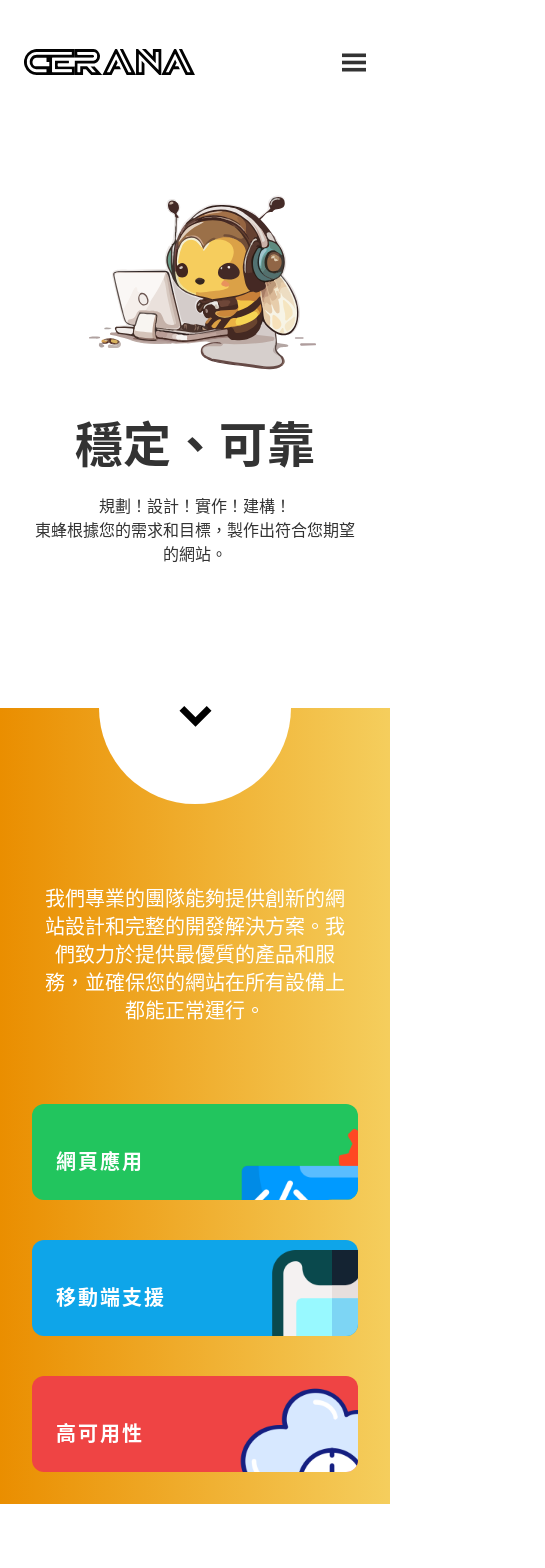
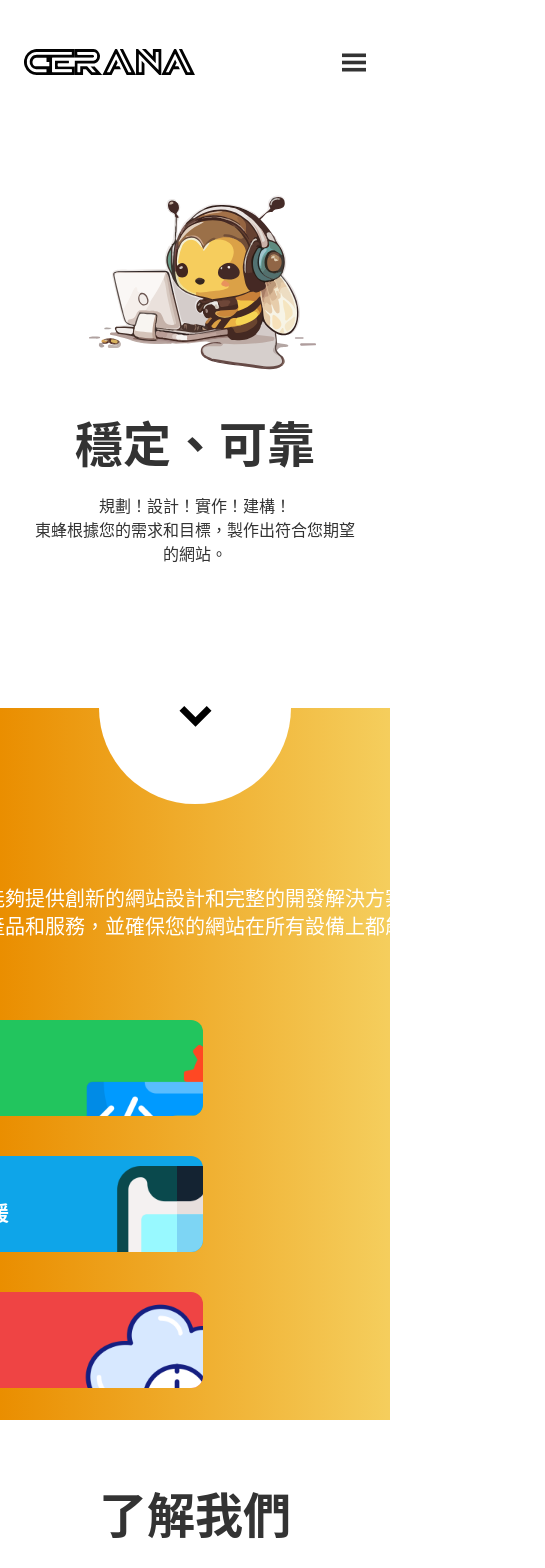
Before and after one commit to CeranaStudio/official-website, a Nuxt app: page / in a window 390 px wide. Shown: the top 1568 px of the page, 545 px wide, since content can reach past the window. Built offline with nearby package versions, Linux system fonts and the light colour scheme.

Commit message:
chore: add margin to /home About.vue

```diff
--- a/components/home/About.vue
+++ b/components/home/About.vue
@@ -2,6 +2,7 @@
   <div
     class="m-auto -ml-6 mt-16 flex w-screen flex-wrap items-center justify-center bg-gradient-to-r from-[#ea8e00] to-[#f5ce5d] lg:-ml-28"
   >
+    <div class="max-w-[1200px]">
       <div class="relative flex w-full">
         <div class="mx-auto h-24 w-48 rounded-b-full bg-white">
           <svg
@@ -19,13 +20,22 @@
           </svg>
         </div>
       </div>
-    <h1 class="m-10 w-[700px] py-10 text-center text-xl text-white">
+      <h1 class="my-10 mx-auto w-[700px] py-10 text-center text-xl text-white">
         我們專業的團隊能夠提供創新的網站設計和完整的開發解決方案。我們致力於提供最優質的產品和服務，並確保您的網站在所有設備上都能正常運行。
       </h1>
-    <div class="grid w-screen grid-cols-1 gap-10 p-8 pt-0 sm:p-20 sm:pt-0 md:grid-cols-3 max-w-[1200px]">
-      <UiImageCard class="bg-green-500" src="/img/home/app-development.png"><template #title>網頁應用</template></UiImageCard>
-      <UiImageCard class="bg-sky-500" src="/img/home/smartphone.png"><template #title>移動端支援</template></UiImageCard>
-      <UiImageCard class="bg-red-500" src="/img/home/high-avalibility.png"><template #title>高可用性</template></UiImageCard>
+      <div
+        class="grid w-screen max-w-[1200px] grid-cols-1 gap-10 p-8 pt-0 sm:p-20 sm:pt-0 md:grid-cols-3"
+      >
+        <UiImageCard class="bg-green-500" src="/img/home/app-development.png"
+          ><template #title>網頁應用</template></UiImageCard
+        >
+        <UiImageCard class="bg-sky-500" src="/img/home/smartphone.png"
+          ><template #title>移動端支援</template></UiImageCard
+        >
+        <UiImageCard class="bg-red-500" src="/img/home/high-avalibility.png"
+          ><template #title>高可用性</template></UiImageCard
+        >
+      </div>
     </div>
   </div>
 </template>
```
Lines whose indentation alone changed are shown as unchanged.
